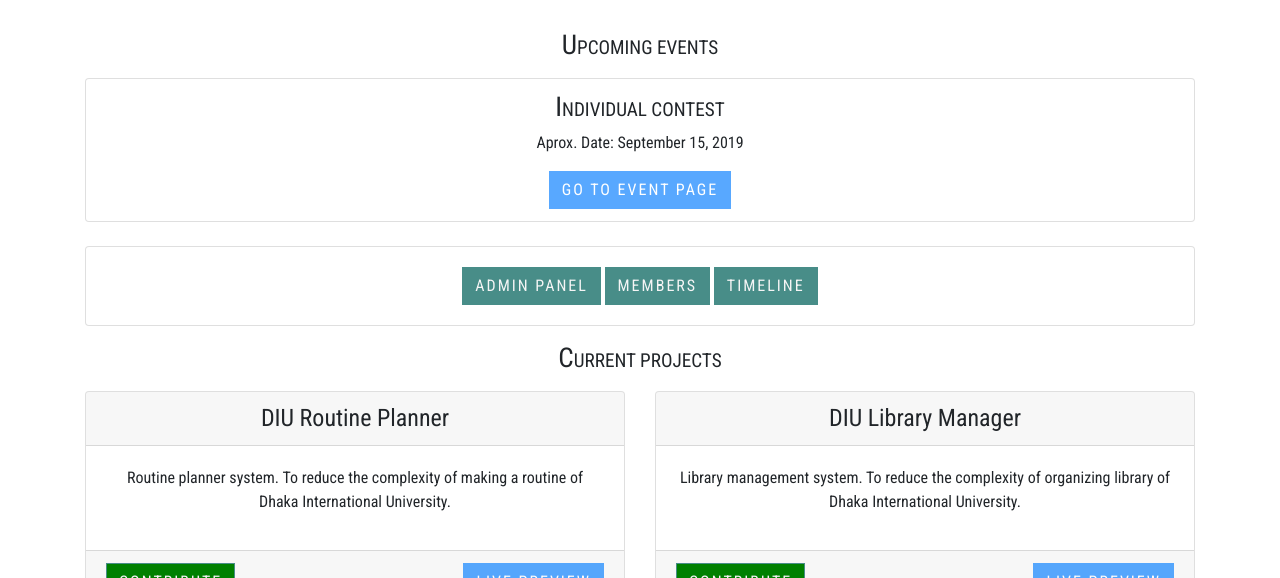
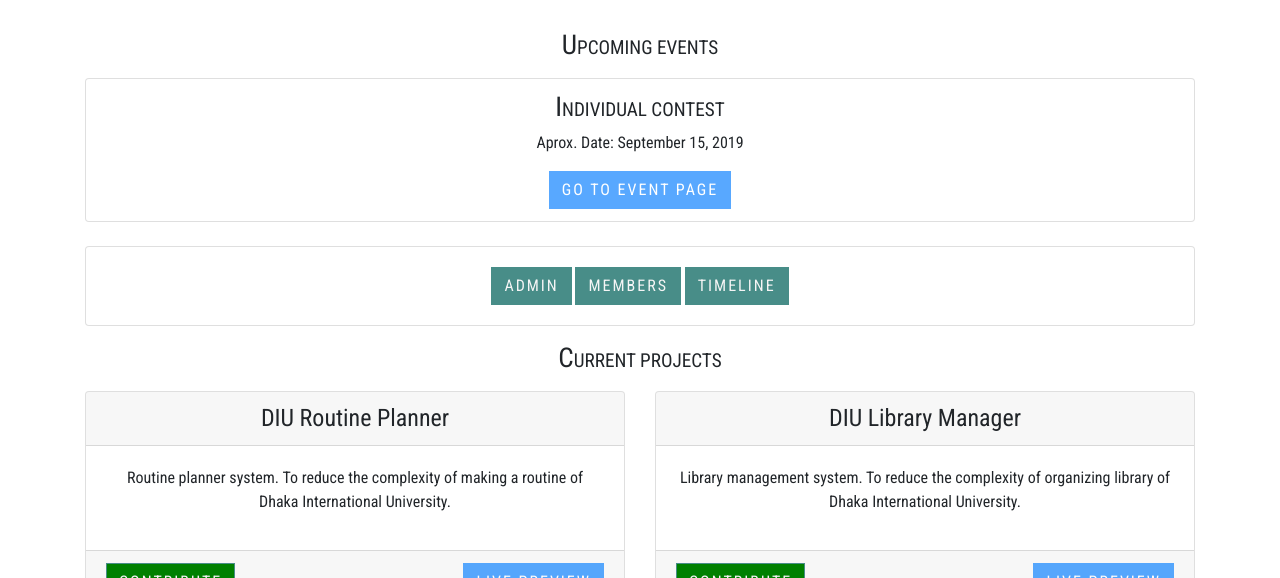
Before and after one commit to rktirtho/website, a plain HTML site: page index.html in a window 1280 px wide. Shown: the part 522-1100 px from the top of the page. Drawn offline with nearby package versions, Linux system fonts and the light colour scheme.

Commit message:
modified index.html

```diff
--- a/index.html
+++ b/index.html
@@ -125,7 +125,7 @@
       <div class="col-md-12 text-center">
         <div class="card">
           <div class="card-body">
-            <a href="./admin/"><button class="btn btn-primary">Admin Panel</button></a>
+            <a href="./admin/"><button class="btn btn-primary">Admin</button></a>
             <a href="./members/"><button class="btn btn-primary">Members</button></a>
             <a href="./timeline/"><button class="btn btn-primary">Timeline</button></a>
           </div>
```
